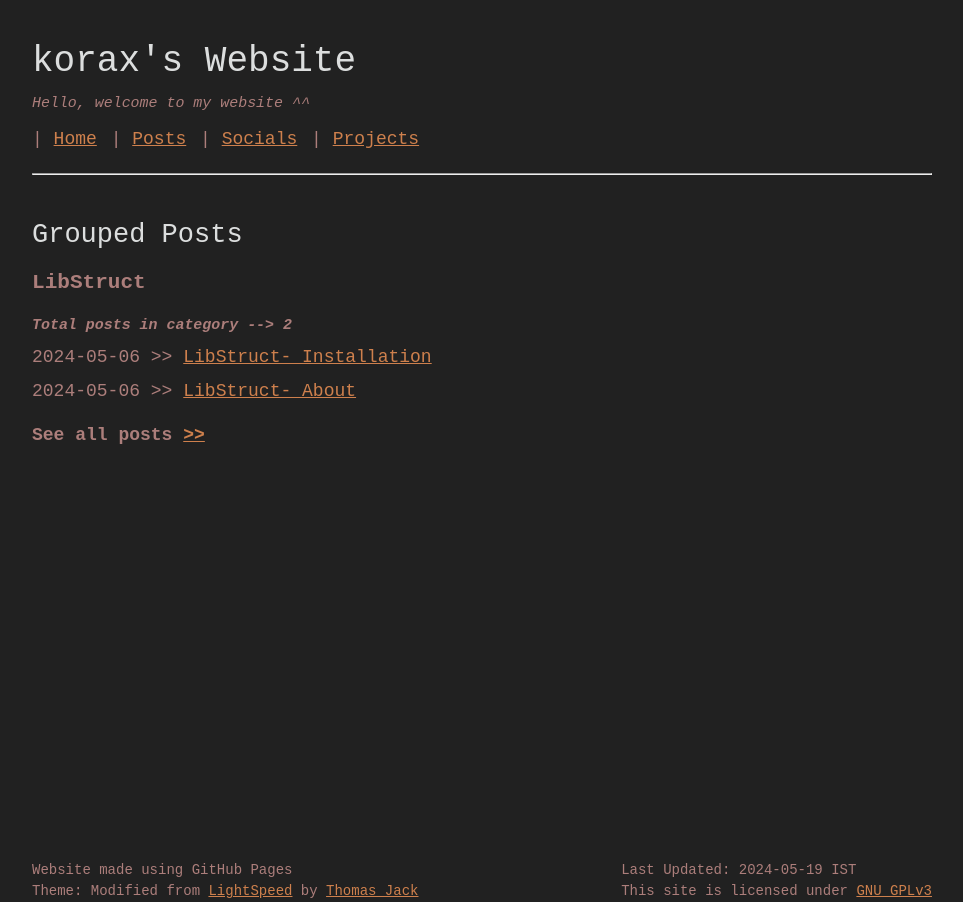
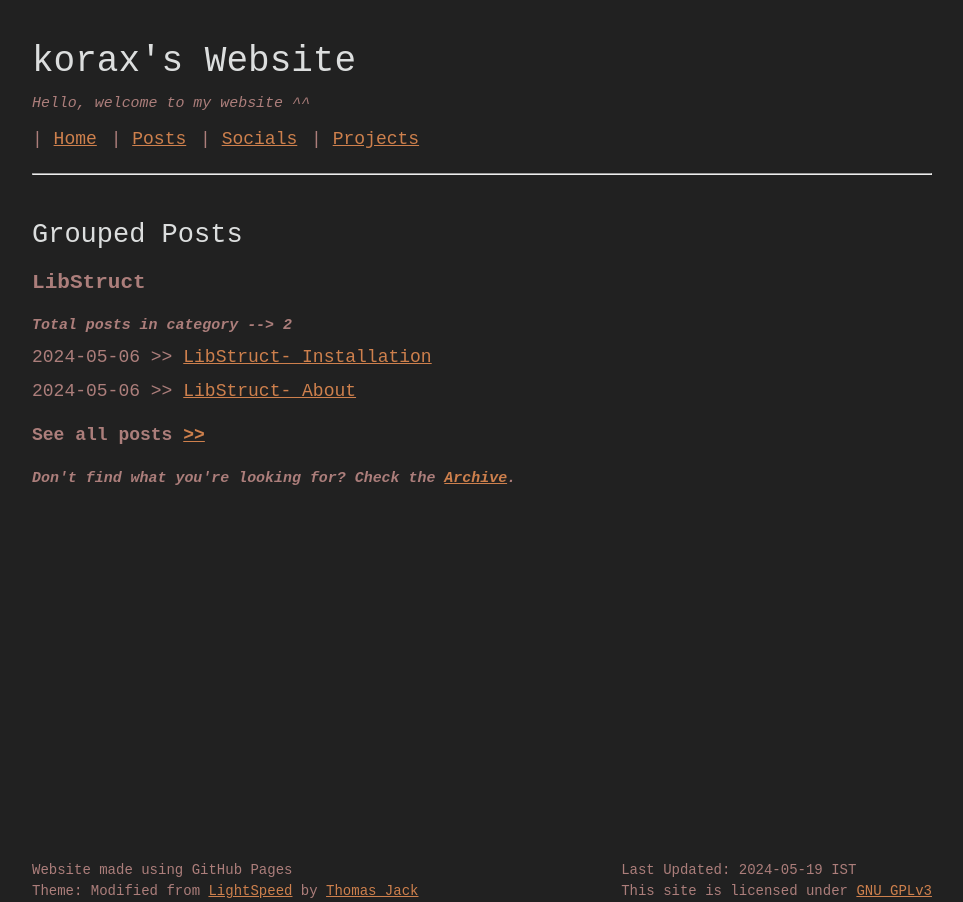
Before and after one commit to koraxial/koraxial.github.io, a Jekyll site: the page built from grouped/index.html, in a window 1280 px wide. Shown: the whole page, without its empty margins (158-1121 px from the left). Built offline with Jekyll 4.4.1, drawn with Linux system fonts in a browser that asks for light colours; some of the changed lines change nothing that is shown.

Commit message:
Update index.html

```diff
--- a/grouped/index.html
+++ b/grouped/index.html
@@ -1,6 +1,6 @@
 ---
 layout: default
-title: Grouped Posts
+title: Posts
 ---
 
 <h2>Grouped Posts</h2>
@@ -14,3 +14,4 @@ title: Grouped Posts
     <h4>See all posts <a href="https://koraxial.github.io/posts/">&gt;&gt;</a></h4>
 </div>
 {% endfor %}
+<h5><i>Don't find what you're looking for? Check the <a href="https://koraxial.github.io/archive/">Archive</a>.</i></h5>
```
